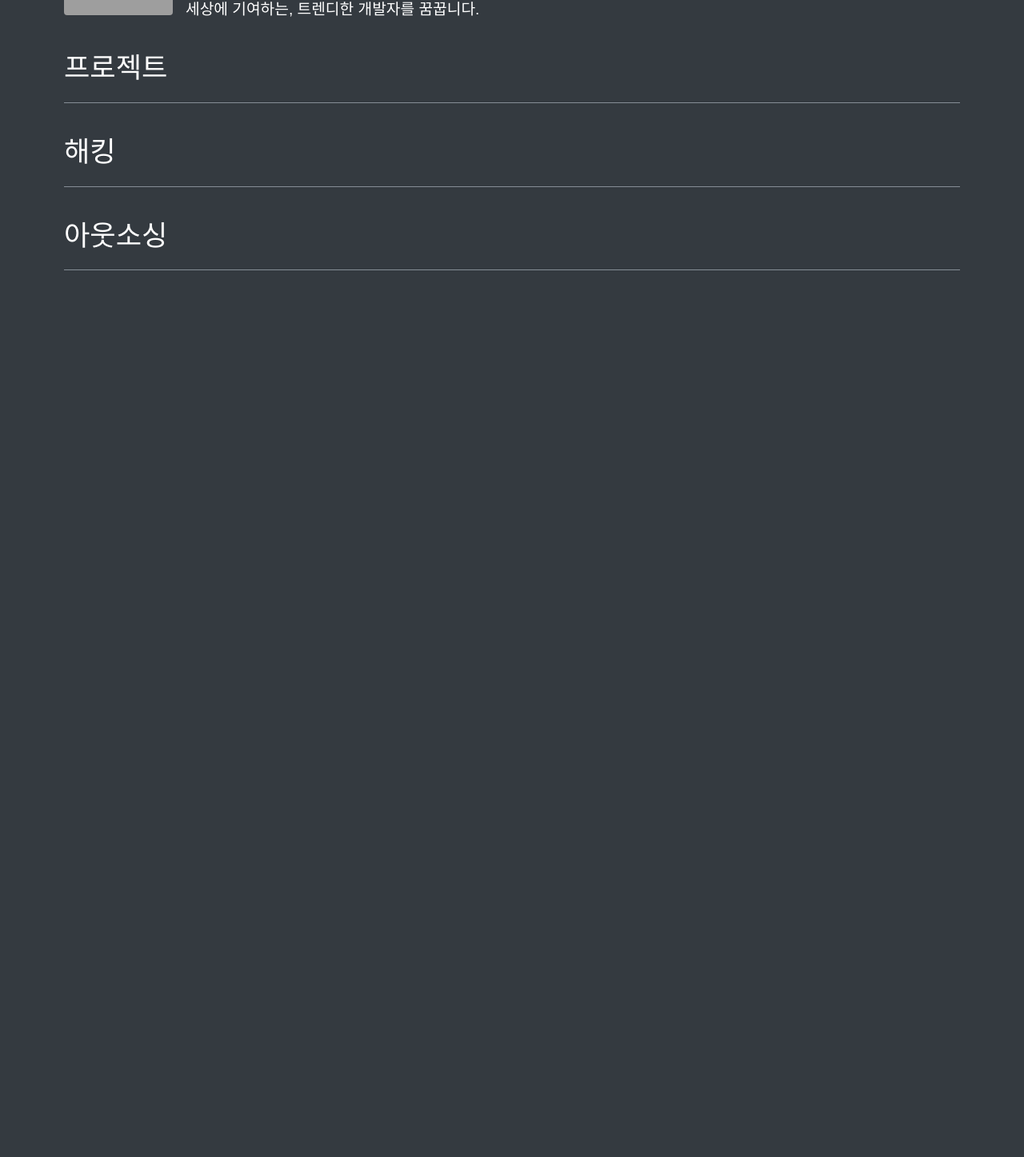
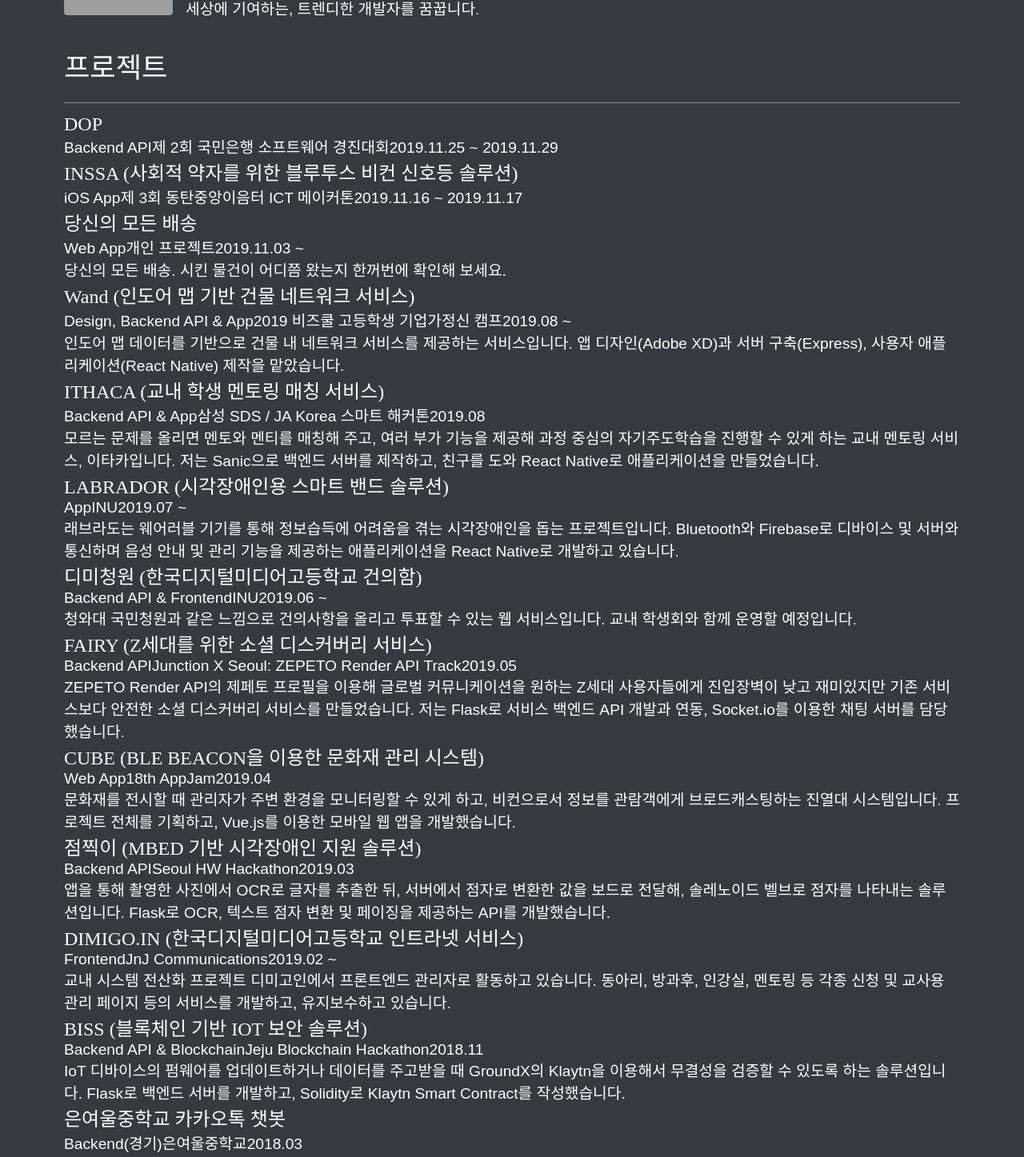
Before and after one commit to junhoyeo/resume-v2, a React (Create React App) app: page / in a window 1280 px wide. Shown: the part 157-1604 px from the top of the page at 80% size. Before the commit the page ends 800 px from the top, so only its background shows below. Built offline with nearby package versions, Linux system fonts and the light colour scheme; grey boxes are pictures that could not be loaded; a web font is replaced by a local one.

Commit message:
feat: Project component

```diff
--- a/src/App.tsx
+++ b/src/App.tsx
@@ -2,7 +2,10 @@
 
 import Layout from './components/Layout';
 import Header from './components/Header';
+import Project from './components/Project';
 import Section from './components/Section';
+
+import projectData from './data/projects.json';
 
 const App: React.FC = () => {
   return (
@@ -12,6 +15,9 @@
         title="프로젝트"
         desc=""
       >
+        {projectData.map(project => (
+          <Project project={project} />
+        ))}
       </Section>
       <Section
         title="해킹"
--- /dev/null
+++ b/src/components/Project.tsx
@@ -0,0 +1,40 @@
+import React from 'react';
+import styled from 'styled-components';
+
+const Container = styled.div``;
+
+const Name = styled.h2``;
+
+const Info = styled.div``;
+
+const Detail = styled.span``;
+
+const Desc = styled.p``;
+
+interface IProject {
+  name: string;
+  part: string;
+  event: string;
+  date: string;
+  desc: string;
+}
+
+interface IProjectProps {
+  project: IProject;
+}
+
+export default ({ project }: IProjectProps) => {
+  const { name, part, event, date, desc }: IProject = project;
+
+  return (
+    <Container>
+      <Name>{name}</Name>
+      <Info>
+        <Detail>{part}</Detail>
+        <Detail>{event}</Detail>
+        <Detail>{date}</Detail>
+      </Info>
+      <Desc>{desc}</Desc>
+    </Container>
+  );
+};
--- /dev/null
+++ b/src/data/projects.json
@@ -0,0 +1,93 @@
+[
+  {
+    "name": "DOP",
+    "part": "Backend API",
+    "event": "제 2회 국민은행 소프트웨어 경진대회",
+    "date": "2019.11.25 ~ 2019.11.29",
+    "desc": ""
+  },
+  {
+    "name": "INSSA (사회적 약자를 위한 블루투스 비컨 신호등 솔루션)",
+    "part": "iOS App",
+    "event": "제 3회 동탄중앙이음터 ICT 메이커톤",
+    "date": "2019.11.16 ~ 2019.11.17",
+    "desc": ""
+  },
+  {
+    "name": "당신의 모든 배송",
+    "part": "Web App",
+    "event": "개인 프로젝트",
+    "date": "2019.11.03 ~",
+    "desc": "당신의 모든 배송. 시킨 물건이 어디쯤 왔는지 한꺼번에 확인해 보세요."
+  },
+  {
+    "name": "Wand (인도어 맵 기반 건물 네트워크 서비스)",
+    "part": "Design, Backend API & App",
+    "event": "2019 비즈쿨 고등학생 기업가정신 캠프",
+    "date": "2019.08 ~",
+    "desc": "인도어 맵 데이터를 기반으로 건물 내 네트워크 서비스를 제공하는 서비스입니다. 앱 디자인(Adobe XD)과 서버 구축(Express), 사용자 애플리케이션(React Native) 제작을 맡았습니다."
+  },
+  {
+    "name": "ITHACA (교내 학생 멘토링 매칭 서비스)",
+    "part": "Backend API & App",
+    "event": "삼성 SDS / JA Korea 스마트 해커톤",
+    "date": "2019.08",
+    "desc": "모르는 문제를 올리면 멘토와 멘티를 매칭해 주고, 여러 부가 기능을 제공해 과정 중심의 자기주도학습을 진행할 수 있게 하는 교내 멘토링 서비스, 이타카입니다. 저는 Sanic으로 백엔드 서버를 제작하고, 친구를 도와 React Native로 애플리케이션을 만들었습니다."
+  },
+  {
+    "name": "LABRADOR (시각장애인용 스마트 밴드 솔루션)",
+    "part": "App",
+    "event": "INU",
+    "date": "2019.07 ~",
+    "desc": "래브라도는 웨어러블 기기를 통해 정보습득에 어려움을 겪는 시각장애인을 돕는 프로젝트입니다. Bluetooth와 Firebase로 디바이스 및 서버와 통신하며 음성 안내 및 관리 기능을 제공하는 애플리케이션을 React Native로 개발하고 있습니다."
+  },
+  {
+    "name": "디미청원 (한국디지털미디어고등학교 건의함)",
+    "part": "Backend API & Frontend",
+    "event": "INU",
+    "date": "2019.06 ~",
+    "desc": "청와대 국민청원과 같은 느낌으로 건의사항을 올리고 투표할 수 있는 웹 서비스입니다. 교내 학생회와 함께 운영할 예정입니다."
+  },
+  {
+    "name": "FAIRY (Z세대를 위한 소셜 디스커버리 서비스)",
+    "part": "Backend API",
+    "event": "Junction X Seoul: ZEPETO Render API Track",
+    "date": "2019.05",
+    "desc": "ZEPETO Render API의 제페토 프로필을 이용해 글로벌 커뮤니케이션을 원하는 Z세대 사용자들에게 진입장벽이 낮고 재미있지만 기존 서비스보다 안전한 소셜 디스커버리 서비스를 만들었습니다. 저는 Flask로 서비스 백엔드 API 개발과 연동, Socket.io를 이용한 채팅 서버를 담당했습니다."
+  },
+  {
+    "name": "CUBE (BLE BEACON을 이용한 문화재 관리 시스템)",
+    "part": "Web App",
+    "event": "18th AppJam",
+    "date": "2019.04",
+    "desc": "문화재를 전시할 때 관리자가 주변 환경을 모니터링할 수 있게 하고, 비컨으로서 정보를 관람객에게 브로드캐스팅하는 진열대 시스템입니다. 프로젝트 전체를 기획하고, Vue.js를 이용한 모바일 웹 앱을 개발했습니다."
+  },
+  {
+    "name": "점찍이 (MBED 기반 시각장애인 지원 솔루션)",
+    "part": "Backend API",
+    "event": "Seoul HW Hackathon",
+    "date": "2019.03",
+    "desc": "앱을 통해 촬영한 사진에서 OCR로 글자를 추출한 뒤, 서버에서 점자로 변환한 값을 보드로 전달해, 솔레노이드 벨브로 점자를 나타내는 솔루션입니다. Flask로 OCR, 텍스트 점자 변환 및 페이징을 제공하는 API를 개발했습니다."
+  },
+  {
+    "name": "DIMIGO.IN (한국디지털미디어고등학교 인트라넷 서비스)",
+    "part": "Frontend",
+    "event": "JnJ Communications",
+    "date": "2019.02 ~",
+    "desc": "교내 시스템 전산화 프로젝트 디미고인에서 프론트엔드 관리자로 활동하고 있습니다. 동아리, 방과후, 인강실, 멘토링 등 각종 신청 및 교사용 관리 페이지 등의 서비스를 개발하고, 유지보수하고 있습니다."
+  },
+  {
+    "name": "BISS (블록체인 기반 IOT 보안 솔루션)",
+    "part": "Backend API & Blockchain",
+    "event": "Jeju Blockchain Hackathon",
+    "date": "2018.11",
+    "desc": "IoT 디바이스의 펌웨어를 업데이트하거나 데이터를 주고받을 때 GroundX의 Klaytn을 이용해서 무결성을 검증할 수 있도록 하는 솔루션입니다. Flask로 백엔드 서버를 개발하고, Solidity로 Klaytn Smart Contract를 작성했습니다."
+  },
+  {
+    "name": "은여울중학교 카카오톡 챗봇",
+    "part": "Backend",
+    "event": "(경기)은여울중학교",
+    "date": "2018.03",
+    "desc": "플러스친구 자동응답 API를 이용해 현재도 약 101명이 사용하고 있는 은여울중학교 카카오톡 챗봇을 제작했습니다. 네이티브 PHP와 Snoopy를 사용해서 개발했으며, 학교 급식 및 날씨, 시간표, 게임 전적(LoL 및 메이플스토리) 검색을 제공합니다."
+  }
+]
--- a/src/global.scss
+++ b/src/global.scss
@@ -29,7 +29,7 @@
   font-weight: normal;
 }
 
-p {
+p, span {
   margin: 0;
   font-size: 1.2rem;
 }
```
